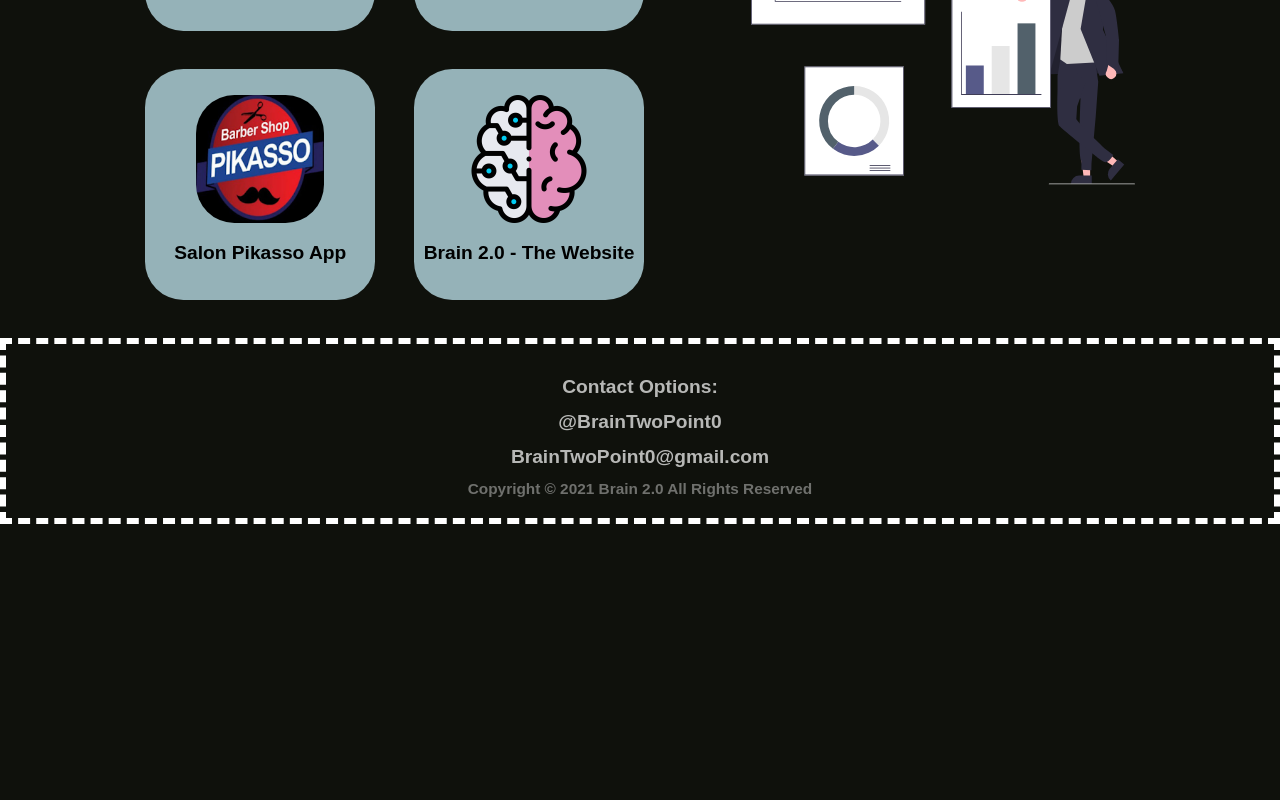
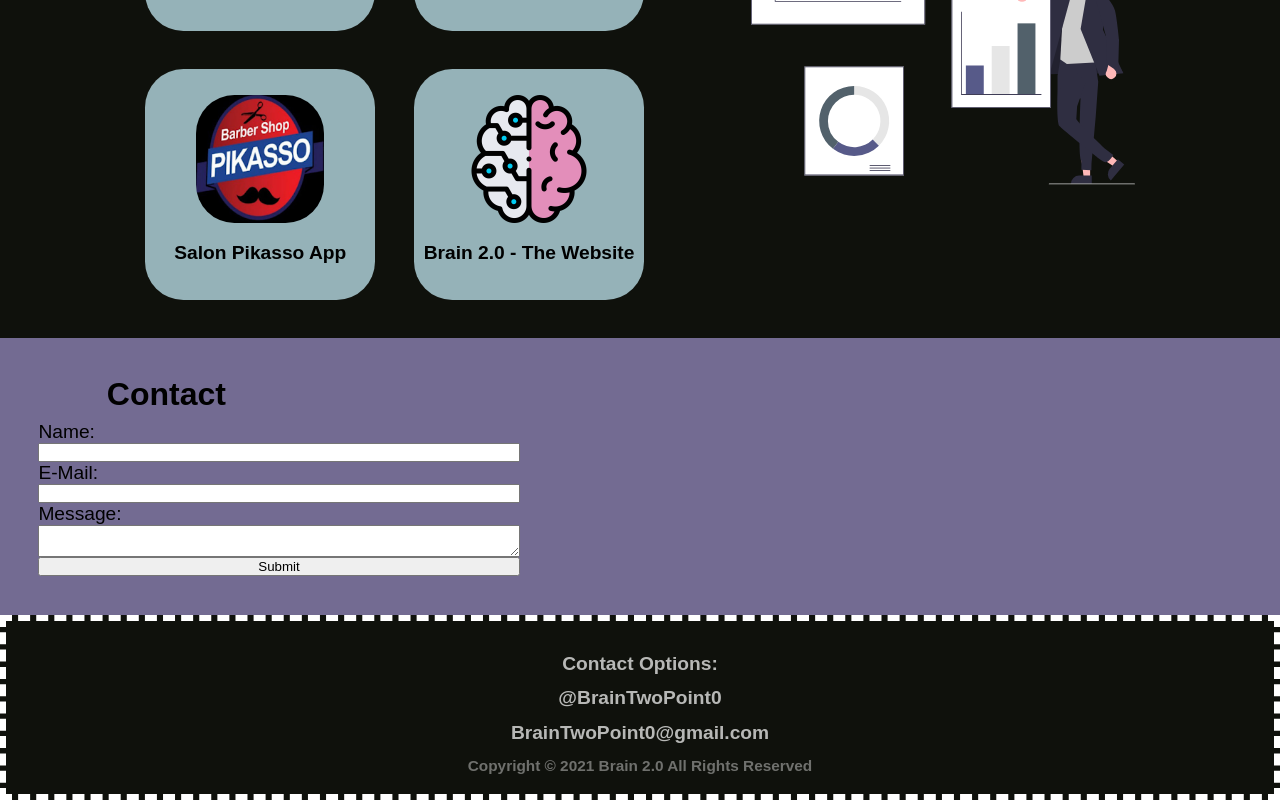
Before and after one commit to karimfawaz/brainTwoPoint0-website, a Next.js app: page / in a window 1280 px wide. Shown: the part 1790-2590 px from the top of the page. Before the commit the page ends 2314 px from the top, so only its background shows below. Built offline with nearby package versions, Linux system fonts and the light colour scheme; a web font is replaced by a local one.

Commit message:
Added Contact Form Draft

```diff
--- /dev/null
+++ b/components/Contact.js
@@ -0,0 +1,31 @@
+import contactStyles from '../styles/Contact.module.css'
+const Contact = () => {
+    return (
+        <div className={contactStyles.contactSection} >
+            <h1 className={contactStyles.sectionTitle}>Contact</h1>
+
+            <div className={contactStyles.formContainer}>
+
+
+                <form name="contact" method="POST" data-netlify="true" className={contactStyles.form}>
+                    <input type="hidden" name="form-name" value="contact" />
+
+                    <label htmlFor="name" className={contactStyles.formLabel}>Name:</label>
+                    <input type="text" id="name" name="name" />
+
+
+                    <label htmlFor="email" className={contactStyles.formLabel}>E-Mail:</label>
+                    <input type="email" id="email" name="email" />
+
+
+                    <label htmlFor="message" className={contactStyles.formLabel}>Message:</label>
+                    <textarea id="message" name="message" />
+
+                    <button type="submit" className={contactStyles.submitButton}>Submit</button>
+                </form>
+            </div>
+        </div>
+    )
+}
+
+export default Contact
--- a/pages/index.js
+++ b/pages/index.js
@@ -4,6 +4,7 @@ import Company from '../components/Company'
 import About from '../components/About'
 import Skills from '../components/Skills'
 import Projects from '../components/Projects'
+import Contact from '../components/Contact'
 import Footer from '../components/Footer'
 
 export default function Home() {
@@ -25,15 +26,8 @@ export default function Home() {
       <About />
       <Skills />
       <Projects />
+      <Contact />
       <Footer />
     </div>
   )
 }
-
-
-{/* <link rel="icon" type="image/png" sizes="32x32" href="/favicon-32x32.png" />
-        <link rel="icon" type="image/png" sizes="16x16" href="/favicon-16x16.png" />
-        <link rel="apple-touch-icon" sizes="180x180" href="/apple-touch-icon.png" />
-        <link rel="manifest" href="/site.webmanifest" />
-        <link rel="mask-icon" href="/safari-pinned-tab.svg" color="#5bbad5" />
-        <meta name="theme-color" content="#ffffff" /> */}
--- /dev/null
+++ b/styles/Contact.module.css
@@ -0,0 +1,29 @@
+.contactSection {
+    background-color: var(--three);
+    padding: 3vw;
+}
+
+.sectionTitle {
+    width: 20vw;
+    height: 3.5vw;
+    text-align: center;
+    color: black;
+    font-size: 2.5vw;
+}
+
+.form{
+    display: flex;
+    flex-direction: column;
+    width: 40%;
+}
+.formLabel{
+    font-size: 1.5vw;
+}
+
+@media only screen and (max-width:700px) {
+    .sectionTitle {
+        width: 25vw;
+        height: 5vw;
+        font-size: 3.5vw;
+    }
+}
```
